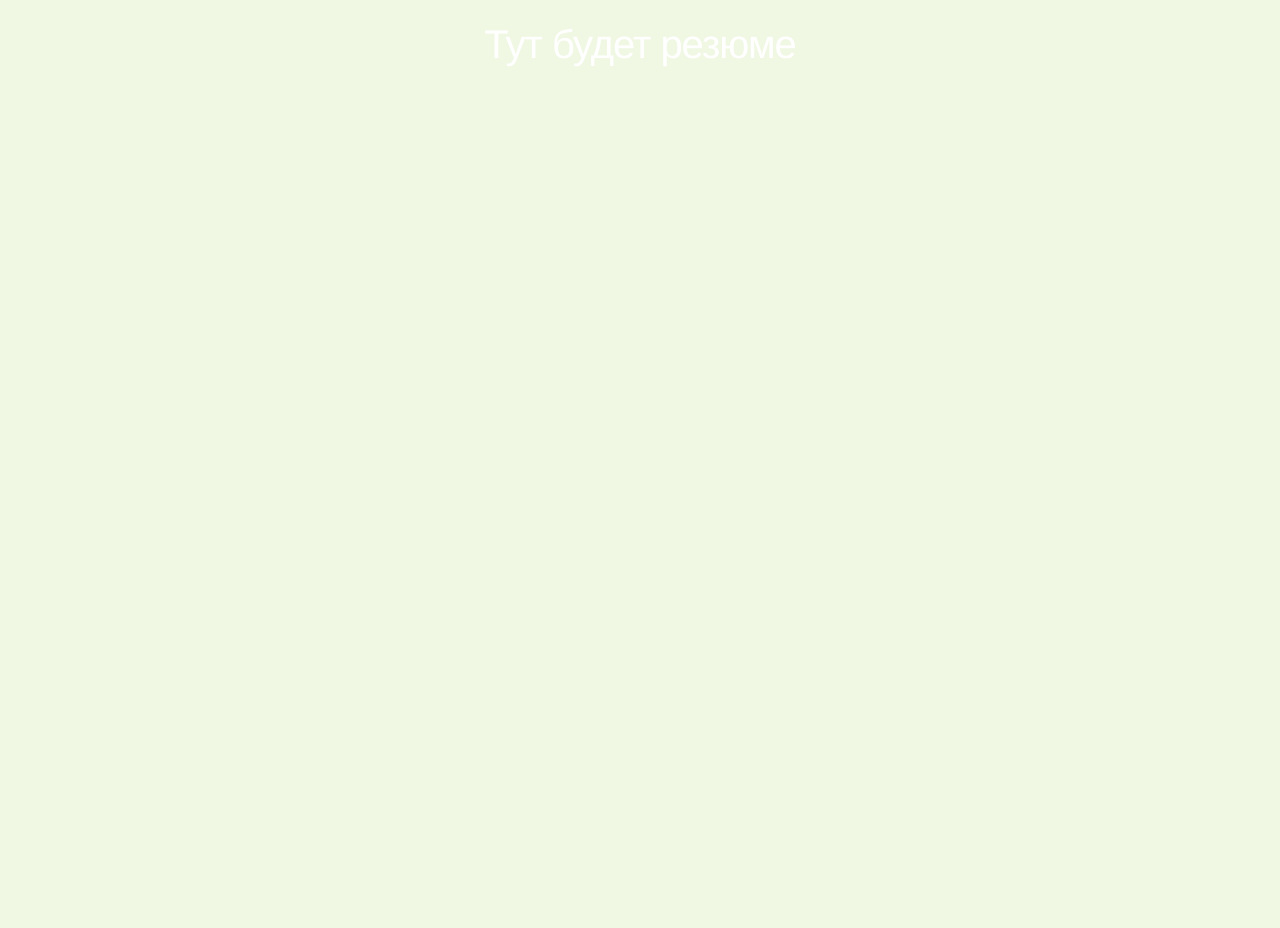
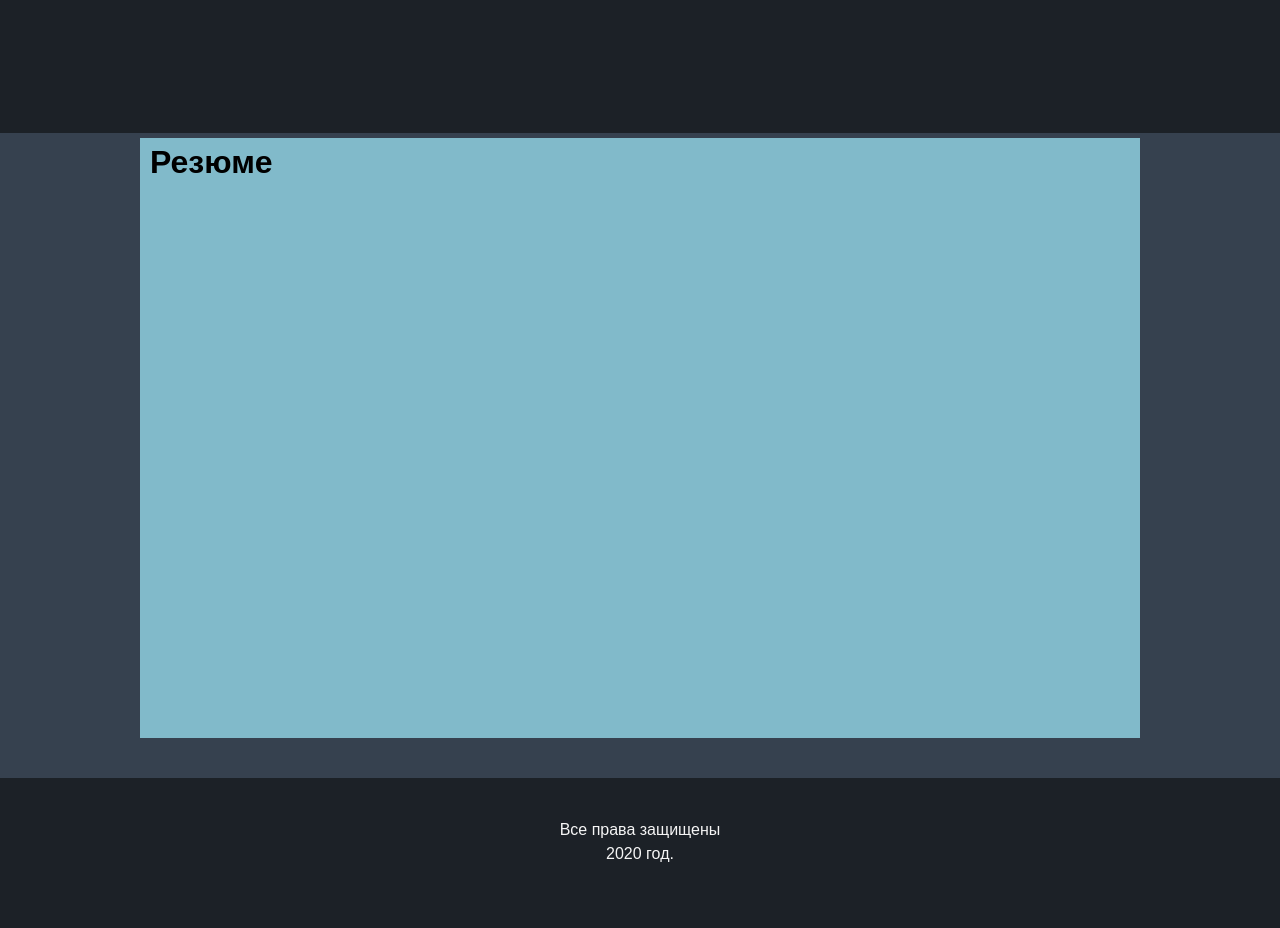
Before and after one commit to SerjDubovik/SerjDubovik.github.io, a plain HTML site: page index.html in a window 1280 px wide. Before the commit the page ends 800 px from the top, so only its background shows below. Drawn offline with Linux system fonts and the light colour scheme.

Commit message:
Добавил стиль из шаблона
Добавил стиль из шаблона

```diff
--- a/css/style.css
+++ b/css/style.css
@@ -1,39 +1,105 @@
-body {
+@charset "utf-8";
+/* CSS Document */
+* {
   margin: 0;
   padding: 0;
-
-  font-size: 20px;
-  line-height: 1.2;
-  font-family: Helvetica, Arial, sans-serif;
-  color: #ffffff;
-
-  background-color: #f0f8e4;
-  -ms-text-size-adjust: 100%;
-  -webkit-text-size-adjust: 100%;
+  box-sizing: border-box;
 }
 
-main {
-  padding: 20px 20px 120px 20px;
 
-  text-align: center;
+html,
+body {								/* вот это для закрепления футера внизу страницы */
+  font-size: 12pt;
+  font-family: Arial;
+  line-height: 1.5;
+
+  padding: 0px;
+  height: 100%;
+  background-color: rgb(0,0,0);
 }
 
-h1 {
-  margin: 0;
+.wrapper{
+	position: relative;
+	min-height: 100%;
 
-  font-weight: normal;
-  letter-spacing: -1px;
+	width: auto;
+	height: auto;
+	/*border: 1px solid black; */
+	background-color: rgb(54, 65, 79);
+
+/*	max-width: 1200px;*/   /* максимальная ширина окошка, а дальше хоть расширяй хоть нет */
+	margin: auto;					/* выставляет врапер по центру страницы */
+	margin-top: none;
+	padding-top: none;
+ }
+
+
+ .header{
+	background-color: rgb(28, 33, 39);
+	height: auto;
 }
 
-p {
-  margin: 20px 0;
+.header_box{
+  background-color: rgb(28, 33, 39);
+  height: 133px;
+  margin: auto;
+  margin-top: 0px;
+  margin-bottom: 0px;
+  width: auto;
+  max-width: 1000px;
+  position: relative;				/* relative нужен чтоб отобразить меню внизу шапки */
 }
 
-a:link, a:visited {
-  color: #ffffff;
-  text-decoration: underline
+.img_in_header {
+  height: 80px;
+  width: 80px;
+  float: left;
+  margin: 0px;
+  margin-top: 0px;
+  margin-bottom: 0px;
+  margin-right: 30px;
 }
 
-a:hover {
-  text-decoration: none
+
+.main{
+  background-color: rgb(54, 65, 79);
+  /*background: url("image/home/background_home_2.jpg");*/
+  border-top: none;
+  height: auto;
+	padding: 5px;					      /* отступ внутри блока */
+	padding-bottom: 190px;			/* отступ внутри блока внизу. должен быть не меньше чем футер */
 }
+
+.row{
+  background-color: rgb(129, 186, 202);  /* 94, 182, 206 */
+  max-width: 1000px;   /* максимальная ширина окошка, а дальше хоть расширяй хоть нет */
+  /*opacity: 10%;*/
+  width: auto;
+  height: auto;
+  margin: auto;
+  padding: 10px;
+  padding-top: 0px;
+  overflow: auto;
+}
+
+
+
+.footer{
+	position: absolute;
+  text-align: center;
+  color:rgb(245, 245, 245);
+	background-color: rgb(28, 33, 39);
+
+	/*border-top: 1px solid black;*/
+	border-bottom: none;
+	border-left: none;
+	border-right: none;
+
+  padding: 40px;
+
+	margin: 0;
+	left: 0;
+	bottom: 0;
+	width: 100%;
+	height: 150px;
+}
--- a/index.html
+++ b/index.html
@@ -1,19 +1,39 @@
 <!DOCTYPE html>
 <html lang="ru">
+
   <head>
     <meta charset="utf-8">
-    <title>Тест</title>
+    <title>Резюме</title>
     <link rel="stylesheet" href="css/style.css">
   </head>
-  <body>
-
-    <main>
 
 
-      <h1>Тут будет резюме</h1>
+  <body>
+    <div class="wrapper">
 
+      <div class="header">
 
-    </main>
+        <div class="header_box">
 
+        </div><!--закрывает header_box-->
+
+      </div> <!-- закрывает  header-->
+
+      <div class="main">
+        <div class="row" style="min-height: 600px;">
+
+          <h1>Резюме</h1>
+
+        </div><!-- закрывает row -->
+
+      </div> <!-- закрывает main -->
+
+      <div class="footer">
+        <p> Все права защищены </p>
+        <p> 2020 год. </p>
+      </div> <!-- закрывает footer-->
+
+    </div>  <!-- закрывает wrapper -->
   </body>
+
 </html>
```
